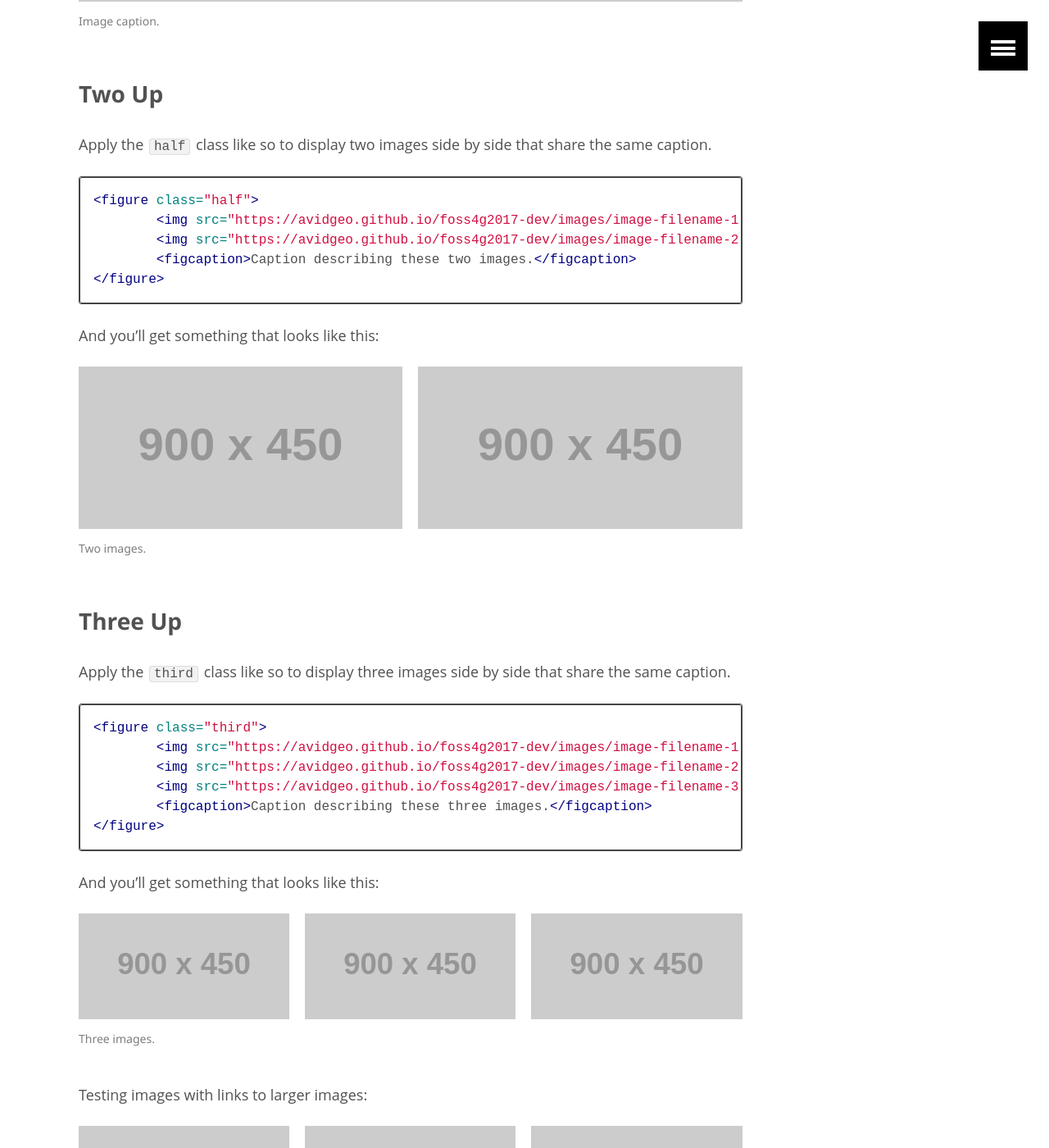
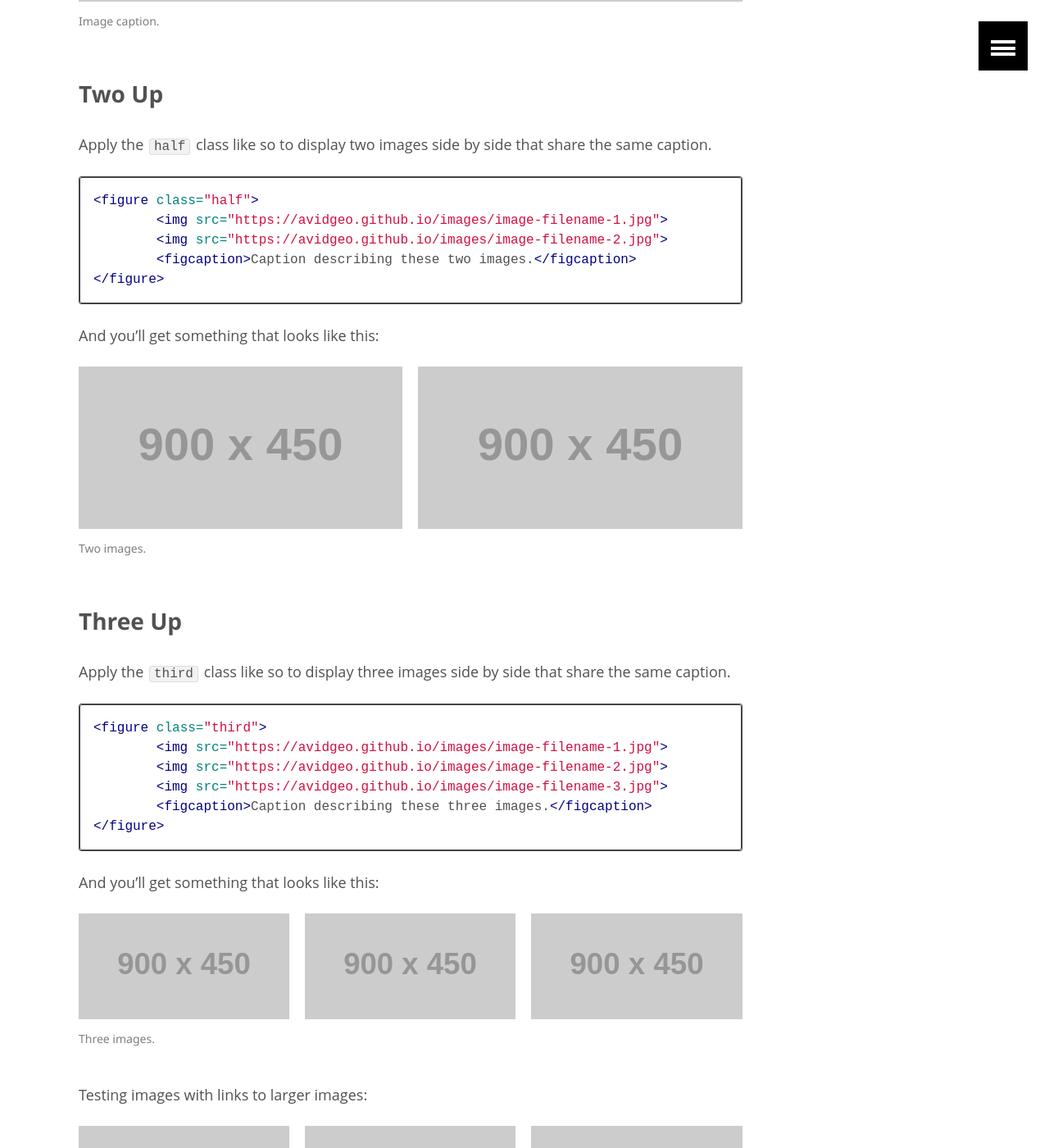
Before and after one commit to AvidGeo/foss4g2017-dev, a Jekyll site: the page built from _posts/articles/2013-05-22-sample-post-images.md, in a window 1280 px wide and 1400 px high, scrolled down 2222 px. Shown: the whole window at 82% size. Built offline with Jekyll 4.4.1, drawn with Linux system fonts in a browser that asks for light colours; some of the changed lines change nothing that is shown.

Commit message:
update config - change url

```diff
--- a/_config.yml
+++ b/_config.yml
@@ -6,7 +6,7 @@
 # teaser: # 400x250 px default teaser image used in image archive grid
 locale: en
 baseurl: /foss4g2017-dev
-url: https://avidgeo.github.io/foss4g2017-dev
+url: https://avidgeo.github.io
 feed:
   path: atom.xml
 
```
